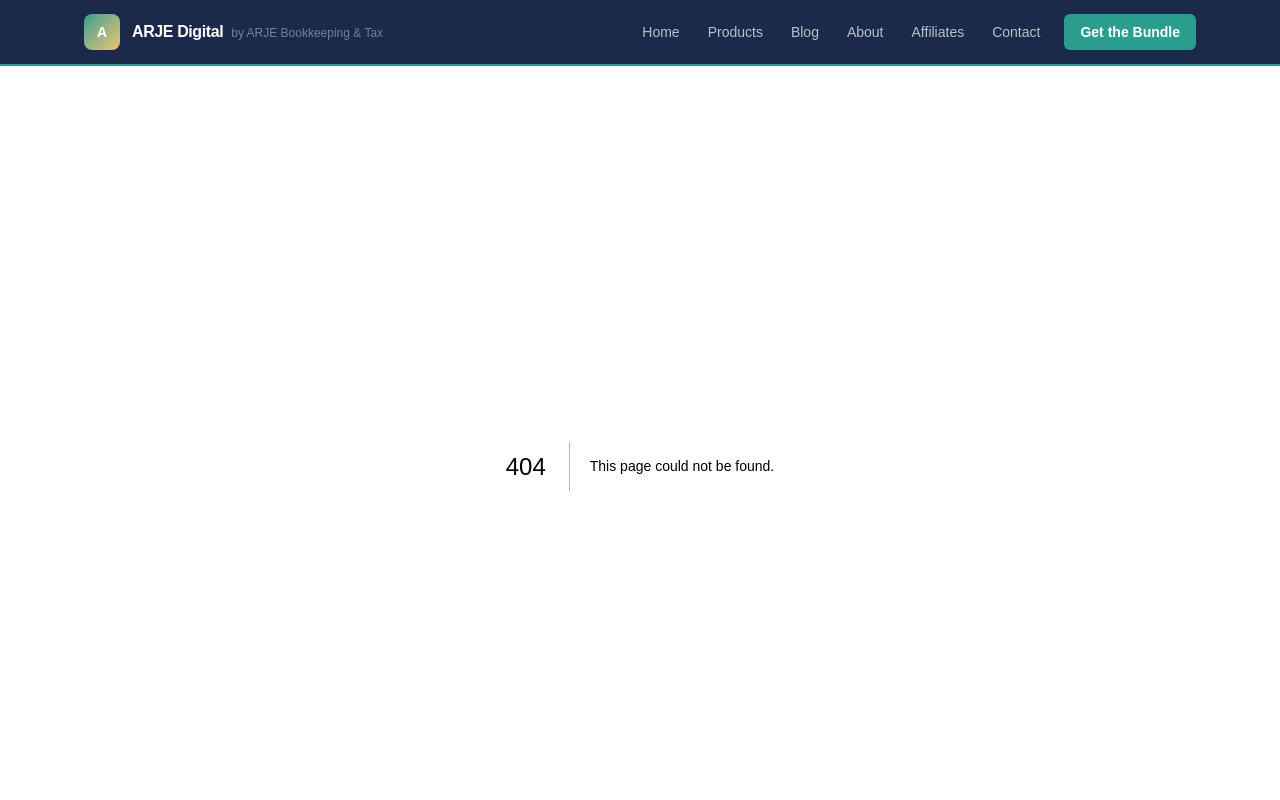
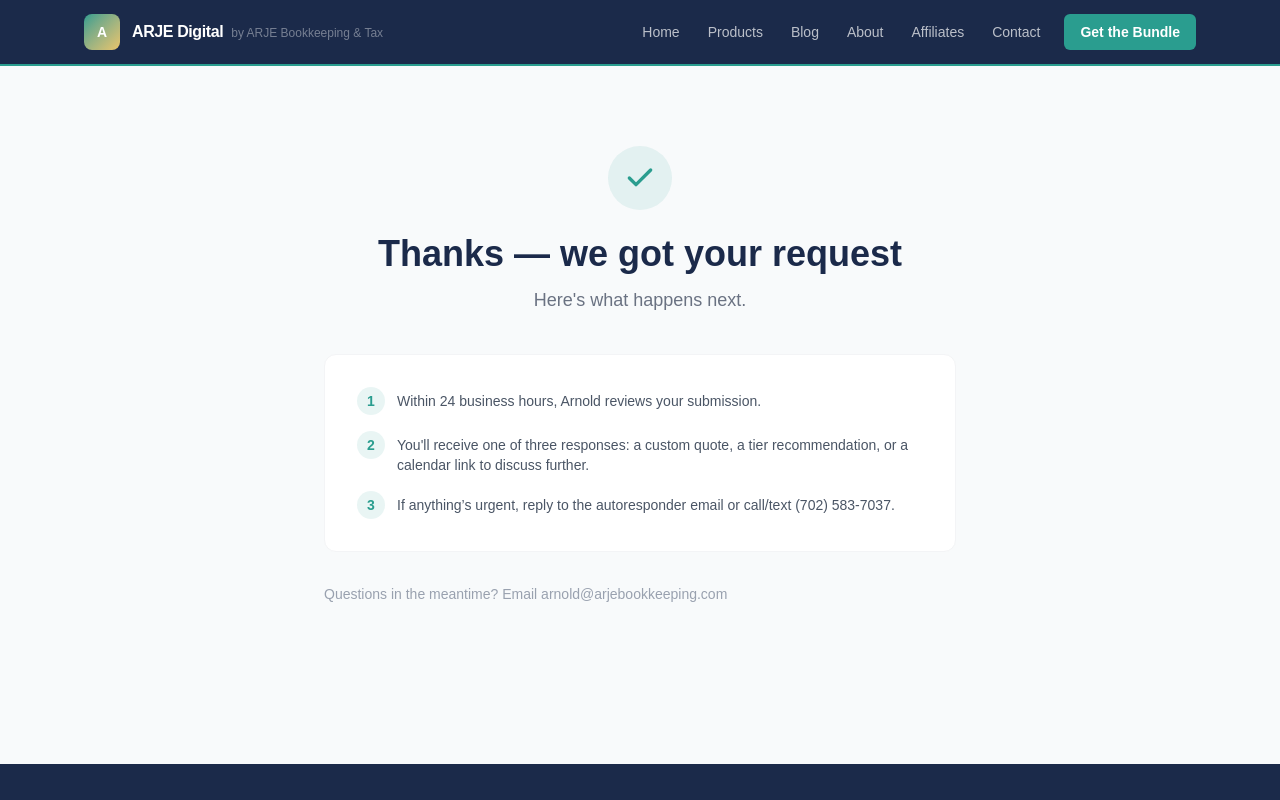
Before and after one commit to arnold-commits/arje-digital, a Next.js app: page /thanks-help in a window 1280 px wide. Before the commit this address had no page. Shown: the top 800 px of the page. Built offline with nearby package versions, Linux system fonts and the light colour scheme.

Commit message:
feat: add /thanks-help page for /get-help funnel redirect
Lands the redirect target for Jotform form 261278593405059. Three-step "what happens next" timeline. noindex meta. Matches existing /thank-you conventions (siteConfig import, navy/teal tokens, max-w-2xl card layout).

```diff
--- /dev/null
+++ b/app/thanks-help/page.js
@@ -0,0 +1,38 @@
+import { siteConfig } from '@/lib/data'
+
+export const metadata = {
+  title: "Thanks — We Got Your Request",
+  description: "Your bookkeeping help request was received. Here's what happens next.",
+  robots: { index: false, follow: false },
+}
+
+export default function ThanksHelpPage() {
+  const steps = [
+    'Within 24 business hours, Arnold reviews your submission.',
+    "You'll receive one of three responses: a custom quote, a tier recommendation, or a calendar link to discuss further.",
+    'If anything\u2019s urgent, reply to the autoresponder email or call/text (702) 583-7037.',
+  ]
+
+  return (
+    <div className="max-w-2xl mx-auto px-5 py-20 text-center">
+      <div className="w-16 h-16 rounded-full bg-teal/10 flex items-center justify-center mx-auto mb-6">
+        <svg width="32" height="32" viewBox="0 0 24 24" fill="none" stroke="#2A9D8F" strokeWidth="2.5" strokeLinecap="round" strokeLinejoin="round"><path d="M20 6L9 17l-5-5" /></svg>
+      </div>
+      <h1 className="font-display font-bold text-4xl text-navy mb-3">Thanks &mdash; we got your request</h1>
+      <p className="text-gray-500 text-lg mb-10">Here&apos;s what happens next.</p>
+      <div className="bg-white rounded-xl p-8 border border-gray-100 text-left mb-8">
+        <ol className="space-y-4">
+          {steps.map((step, i) => (
+            <li key={i} className="flex gap-3">
+              <span className="flex-shrink-0 w-7 h-7 rounded-full bg-teal/10 text-teal font-bold text-sm flex items-center justify-center">{i + 1}</span>
+              <span className="text-gray-600 text-sm pt-1">{step}</span>
+            </li>
+          ))}
+        </ol>
+      </div>
+      <div className="text-left text-sm text-gray-400 space-y-1">
+        <p>Questions in the meantime? Email {siteConfig.email}</p>
+      </div>
+    </div>
+  )
+}
```
